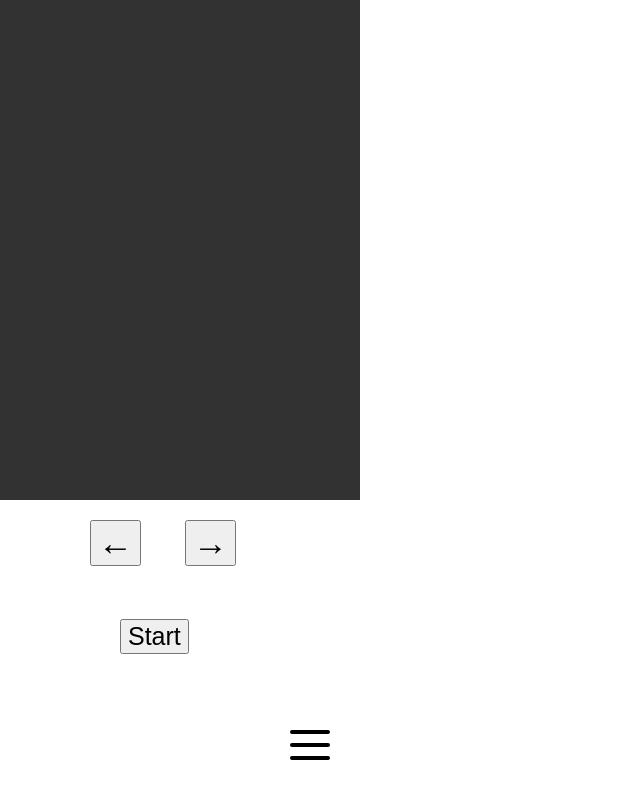
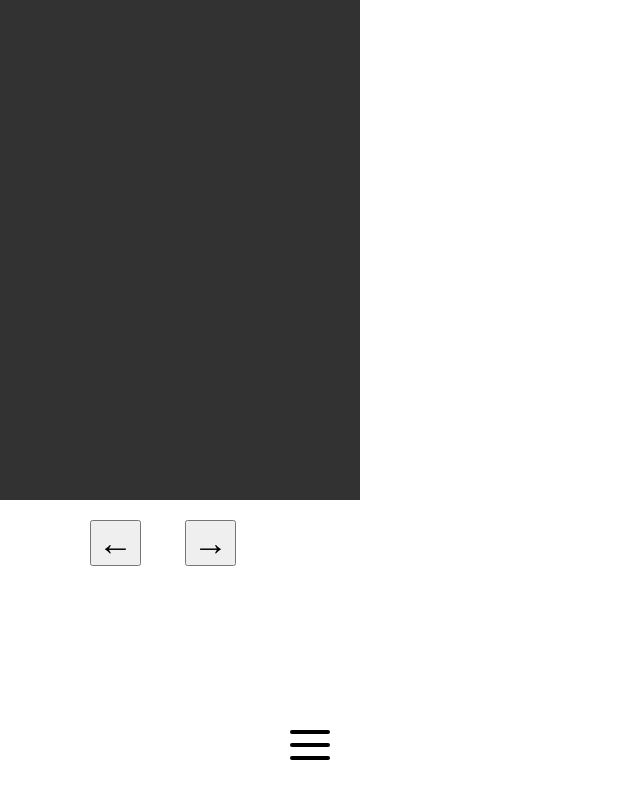
Before and after one commit to NotRobin7/Doge-Game, a plain HTML site: page index.html in a window 1280 px wide. Shown: the whole page, without its empty margins (0-640 px from the left). Drawn offline with Linux system fonts and the light colour scheme.

Commit message:
Update index.html

```diff
--- a/index.html
+++ b/index.html
@@ -46,7 +46,7 @@
     <button id="moveRight">→</button>
 
 
-    <button class="start" onclick="gameLoop()">Start</button>
+
 
     <script src="main.js"></script>
 </body>
```
